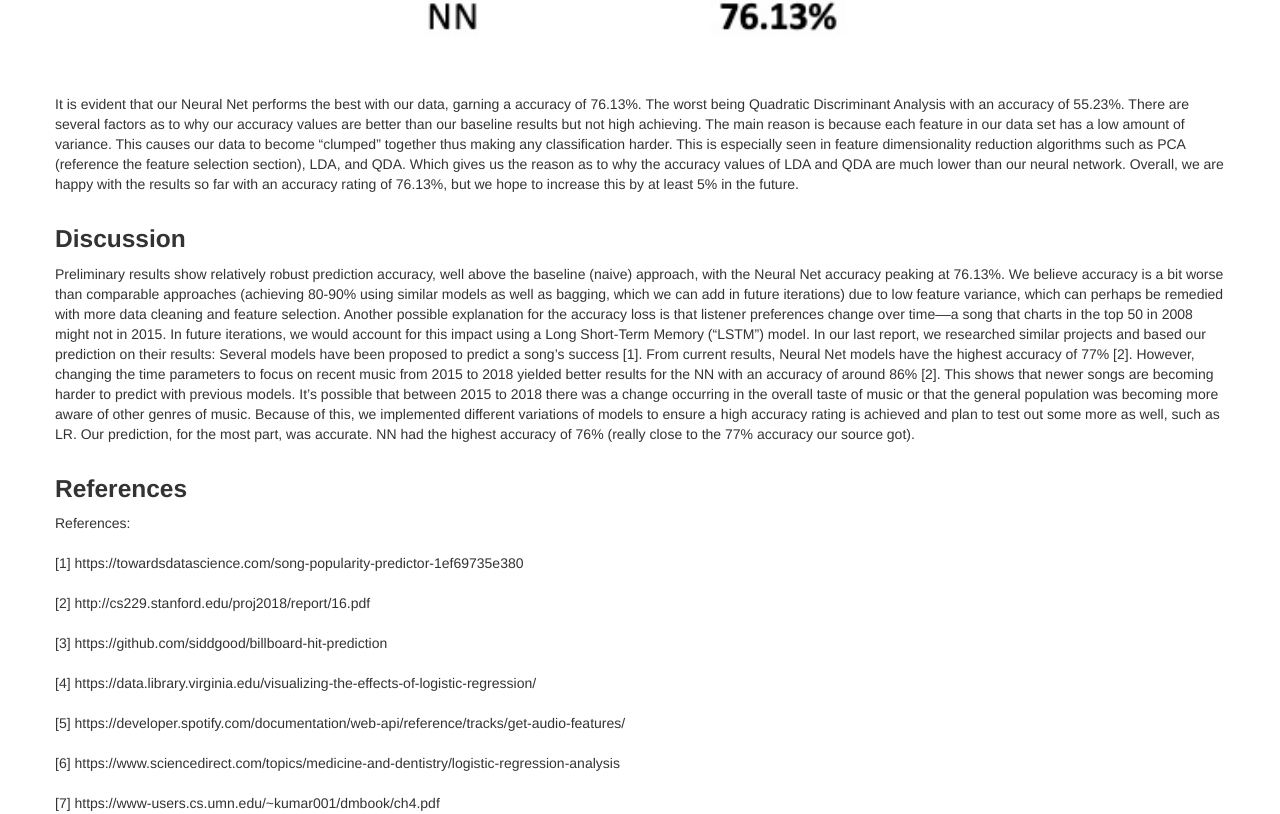
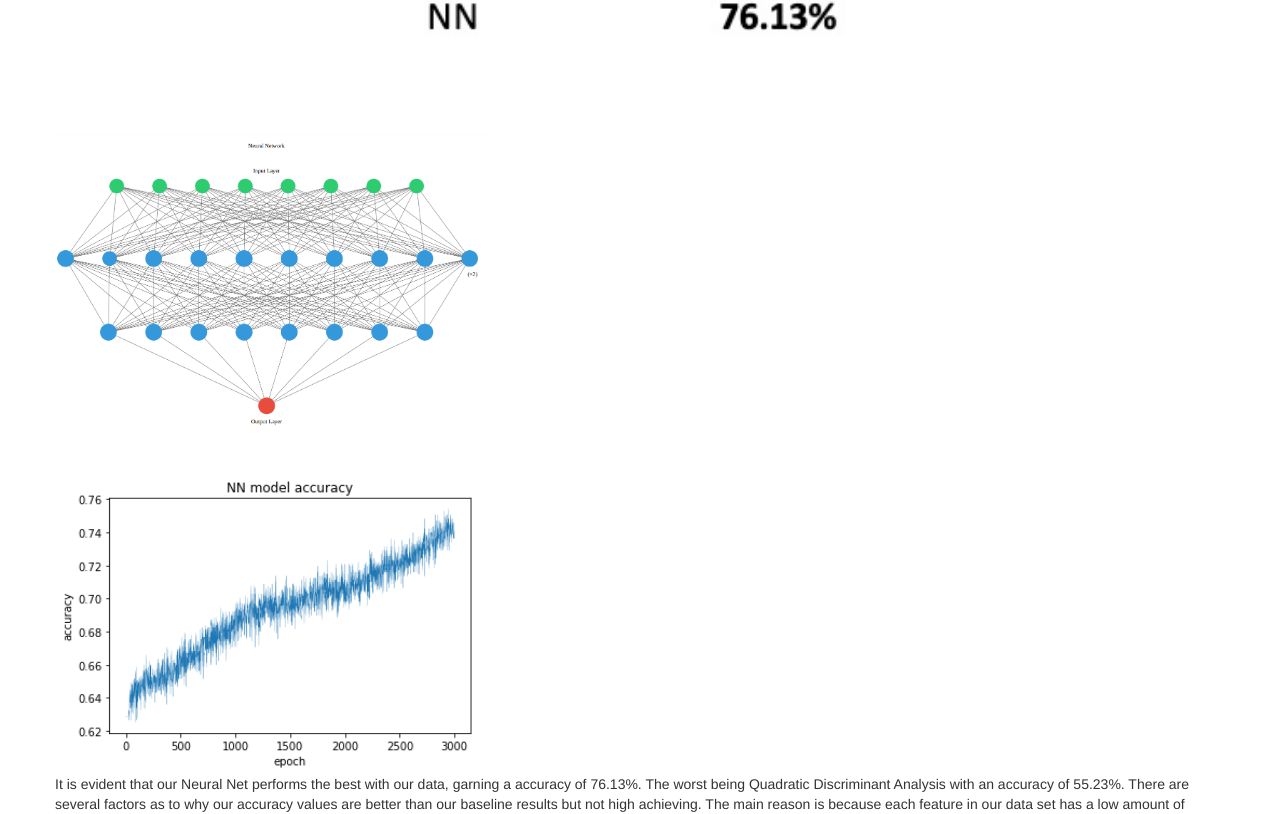
Before and after one commit to TrevorGarner/MLProjectGT, a plain HTML site: page docs/index.html in a window 1280 px wide. Shown: the part 3748-4562 px from the top of the page. Drawn offline with Linux system fonts and the light colour scheme.

Commit message:
Update index.html

```diff
--- a/docs/index.html
+++ b/docs/index.html
@@ -122,6 +122,18 @@ For our NN we used a batch size of 10 as we had around 850 data samples, and we
 <img style="height: 400px;" alt="" src="results.png">
 </div>
 
+<br><br>
+<!-- 2nd Illustrative Figure -->
+<div style="text-align: inline;">
+<img style="height: 300px;" alt="" src="NN visual.png">
+</div>
+
+<br><br>
+<!-- 2nd Illustrative Figure -->
+<div style="text-align: inline;">
+<img style="height: 300px;" alt="" src="NNmodel.png">
+</div>
+
 It is evident that our Neural Net performs the best with our data, garning a accuracy of 76.13%. The worst being Quadratic Discriminant Analysis with an accuracy of 55.23%. There are several factors as to why our accuracy values are better than our baseline results but not high achieving. The main reason is because each feature in our data set has a low amount of variance. This causes our data to become “clumped” together thus making any classification harder. This is especially seen in feature dimensionality reduction algorithms such as PCA (reference the feature selection section), LDA, and QDA. Which gives us the reason as to why the accuracy values of LDA and QDA are much lower than our neural network. Overall, we are happy with the results so far with an accuracy rating of 76.13%, but we hope to increase this by at least 5% in the future.
 <br><br>
 
```
